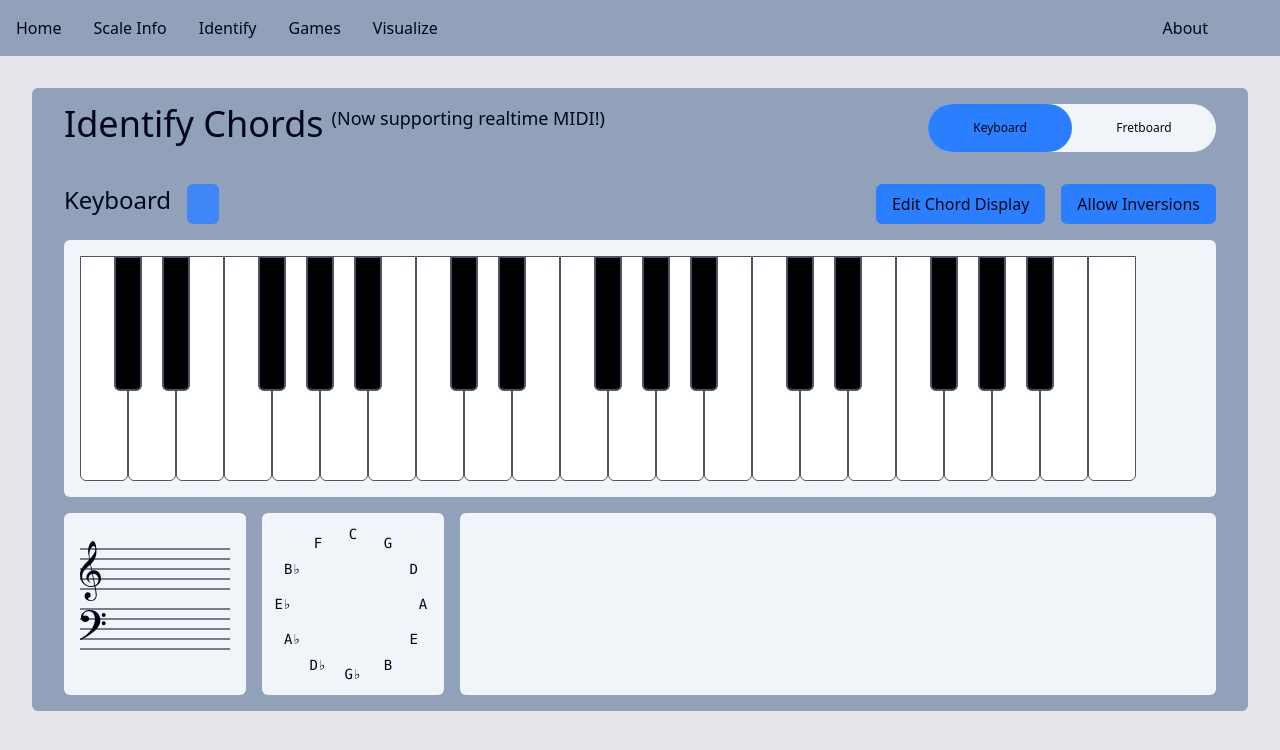
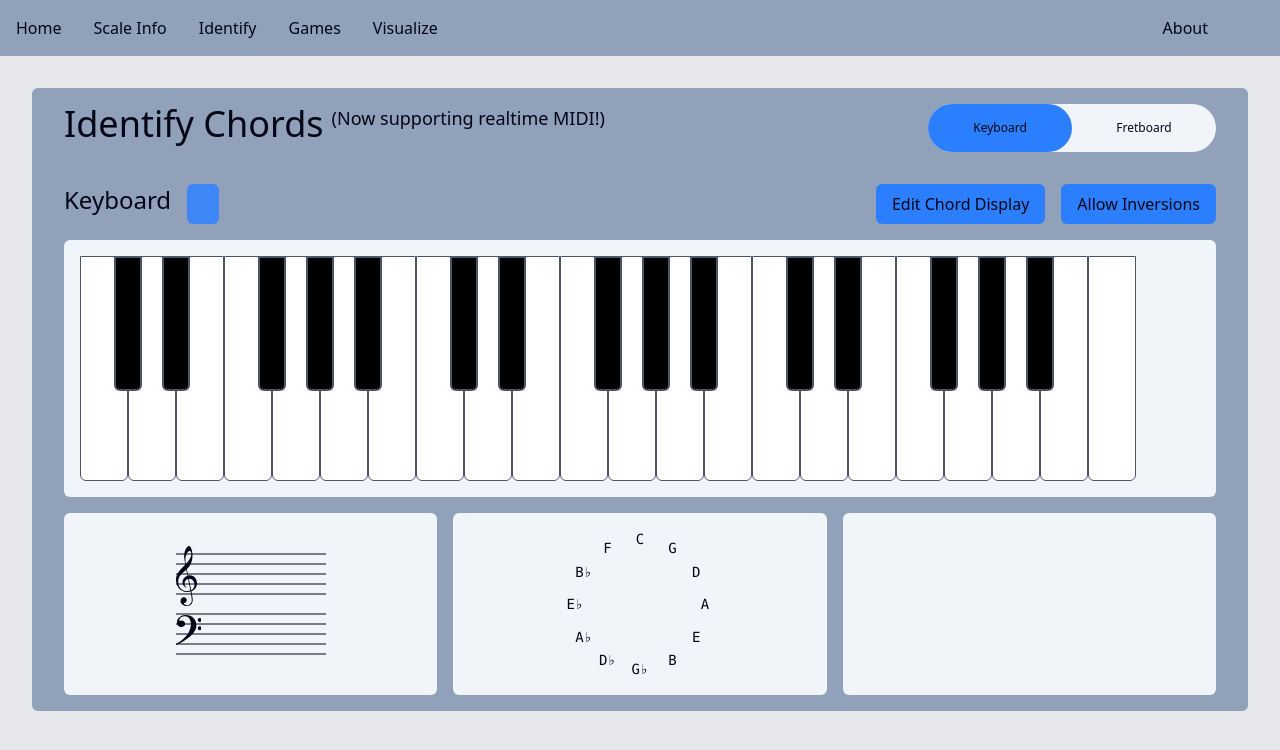
Before and after one commit to Zachiah/music-theory, a SvelteKit app: page /chord-identifier/keyboard in a window 1280 px wide. Shown: the top 750 px of the page. Built offline with nearby package versions, Linux system fonts and the light colour scheme; what @iconify/tailwind4, soundfont-player would draw is missing.

Commit message:
Clean up home page and chord identifier layout

```diff
--- a/src/lib/CircleOfFifths.svelte
+++ b/src/lib/CircleOfFifths.svelte
@@ -22,7 +22,7 @@
 </script>
 
 <div class="relative size-[150px]" style="--n: {circle.length}">
-	<div class="inner-wrapper relative">
+	<div class="inner-wrapper">
 		{#each circle as p, i (p)}
 			{@const foundSelected = selected.find((s) => PitchClass.toCanonicalPitchClass(s) === p)}
 			<div class="item" style="--i: {i}">
@@ -47,7 +47,7 @@
 		left: 50%;
 		translate: -50% -50%;
 
-		--size: 140px;
+		--size: 130px;
 
 		width: var(--size);
 		height: var(--size);
--- a/src/routes/+page.svelte
+++ b/src/routes/+page.svelte
@@ -123,19 +123,19 @@
 		</Keyboard>
 	</SubContainer>
 
-	<div class="flex gap-4">
-		<SubContainer>
+	<div class="grid grid-cols-[repeat(auto-fit,minmax(200px,1fr))] gap-4">
+		<SubContainer class="flex items-center justify-center">
 			<GrandStaff notes={cpaState.selected.map((p) => Pitch.fromCanonical(p))} />
 		</SubContainer>
 
-		<SubContainer>
+		<SubContainer class="flex items-center justify-center">
 			<CircleOfFifths
 				highlighted={guessedChord?.root}
 				selected={normalized.map((n) => n.pitch.pitchClass)}
 			/>
 		</SubContainer>
 
-		<SubContainer el="p" class="grow text-3xl">
+		<SubContainer el="p" class="flex items-center justify-center text-3xl">
 			&nbsp;{guessedChord ? GuessedChord.print(guessedChord, printingOptions.data) : ''}
 		</SubContainer>
 	</div>
--- a/src/routes/chord-identifier/keyboard/+page.svelte
+++ b/src/routes/chord-identifier/keyboard/+page.svelte
@@ -35,10 +35,6 @@
 
 		return guessedChord;
 	});
-
-	const chordString = $derived(
-		guessedChord === null ? '' : GuessedChord.print(guessedChord, printingOptions.data)
-	);
 
 	const onMIDIMessage = (event: MIDIMessageEvent) => {
 		const message = decodeMIDIMessage(event);
@@ -112,20 +108,20 @@
 		</Keyboard>
 	</SubContainer>
 
-	<div class="flex gap-4">
-		<SubContainer>
-			<GrandStaff notes={guessedChord ? normalized.map((n) => n.pitch) : []} />
+	<div class="grid grid-cols-[repeat(auto-fit,minmax(200px,1fr))] gap-4">
+		<SubContainer class="flex items-center justify-center">
+			<GrandStaff notes={cpaState.selected.map((p) => Pitch.fromCanonical(p))} />
 		</SubContainer>
 
-		<SubContainer>
+		<SubContainer class="flex items-center justify-center">
 			<CircleOfFifths
 				highlighted={guessedChord?.root}
 				selected={normalized.map((n) => n.pitch.pitchClass)}
 			/>
 		</SubContainer>
 
-		<SubContainer el="p" class="grow text-3xl">
-			&nbsp;{chordString}
+		<SubContainer el="p" class="flex items-center justify-center text-3xl">
+			&nbsp;{guessedChord ? GuessedChord.print(guessedChord, printingOptions.data) : ''}
 		</SubContainer>
 	</div>
 </Container>
```
